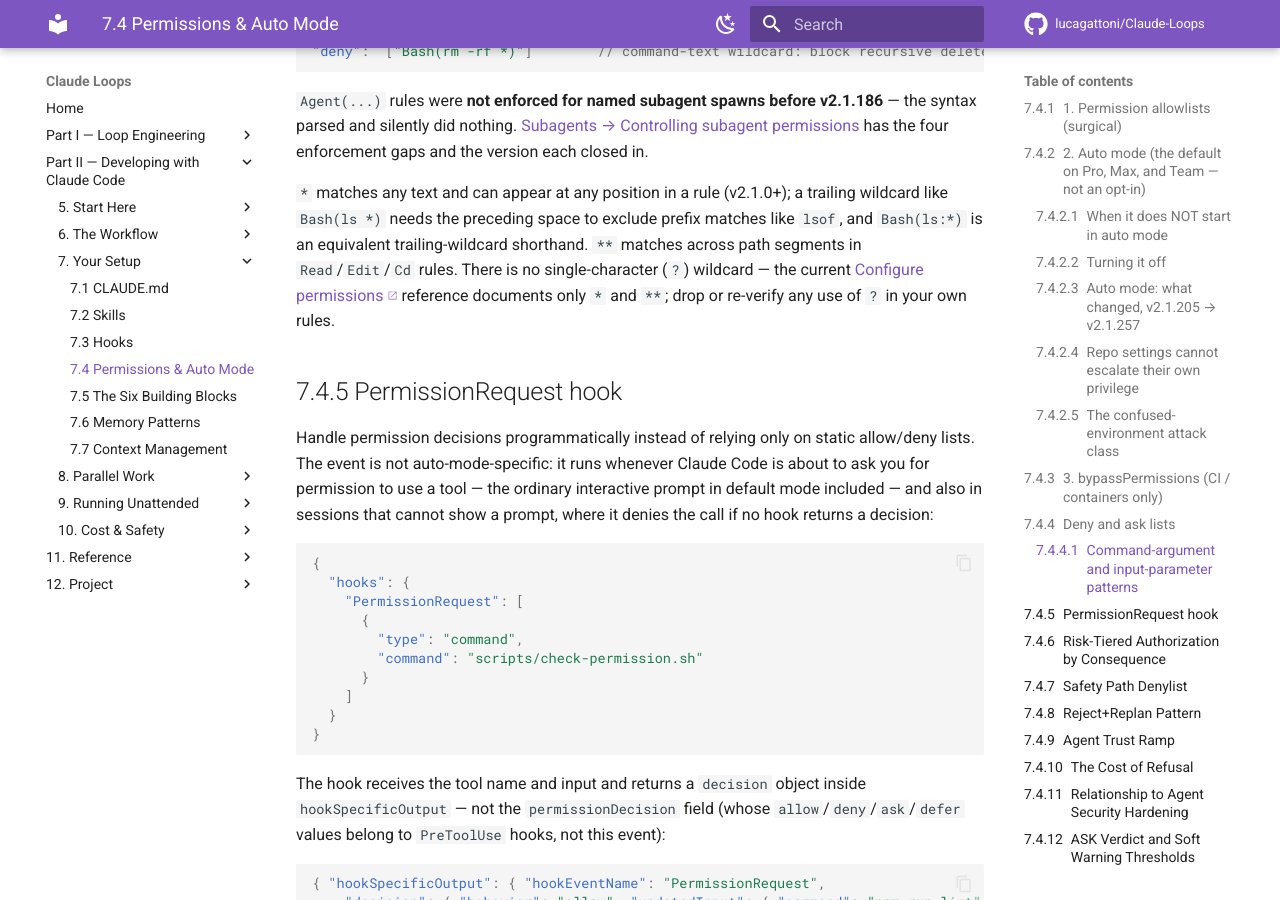
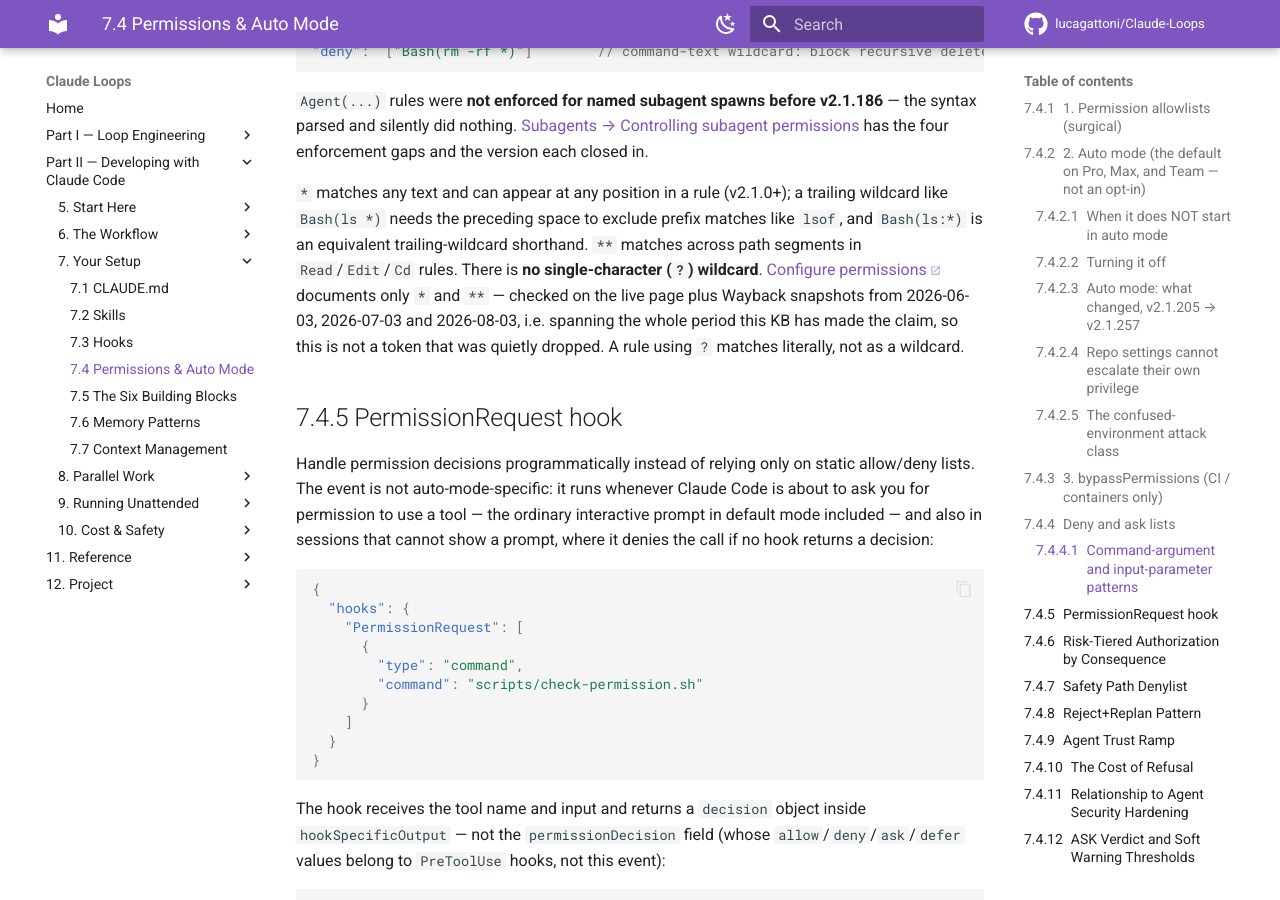
Before and after one commit to lucagattoni/Claude-Loops, an MkDocs documentation site: the page built from docs/08-permissions.md, in a window 1280 px wide and 900 px high, scrolled down 7170 px. Built offline with MkDocs 1.6.1 and Material for MkDocs 9.7.7, drawn with Linux system fonts in a browser that asks for light colours; comment, search, counter and statistics services are not loaded.

Commit message:
Two corrections the C7 completeness critic settled, both re-verified here
- docs/26:103 — the OpenAI 'How agents are transforming work' citation was dated
  Jul 2026. openai.com returns 403 to curl, which is where the sweep stopped; the
  Wayback snapshot (20260904140650) loads and its byline reads 'June 25, 2026'.
  This is the repo's own rule in action: a source that 403s where you looked is not
  a source that is gone.

- docs/08:270 — the '?' wildcard removal was flagged as resting on a current-docs-only
  check, which is the shape of the over-correction this repo has shipped before. Settled
  properly: Wayback snapshots of the permissions reference from 2026-06-03, 2026-07-03
  and 2026-08-03 all document only '*' and '**', spanning the entire period the KB has
  made the claim. The removal stands, and now says what was checked.

The critic's third item (docs/24 'low-confidence findings are logged but suppressed')
needed no action — the C7 pass had already corrected it to the exact wording the critic
independently verified. It was reading pre-edit state.

Co-Authored-By: Claude Opus 5 (1M context) <noreply@anthropic.com>
Claude-Session: https://claude.ai/code/session_0143r6VLrjfhL34xeWGQvHmV

```diff
--- a/docs/08-permissions.md
+++ b/docs/08-permissions.md
@@ -267,7 +267,7 @@ parsed and silently did nothing. [Subagents → Controlling subagent
 permissions](07-subagents.md#controlling-subagent-permissions) has the four enforcement gaps and
 the version each closed in.
 
-`*` matches any text and can appear at any position in a rule (v2.1.0+); a trailing wildcard like `Bash(ls *)` needs the preceding space to exclude prefix matches like `lsof`, and `Bash(ls:*)` is an equivalent trailing-wildcard shorthand. `**` matches across path segments in `Read`/`Edit`/`Cd` rules. There is no single-character (`?`) wildcard — the current [Configure permissions](https://code.claude.com/docs/en/permissions) reference documents only `*` and `**`; drop or re-verify any use of `?` in your own rules.
+`*` matches any text and can appear at any position in a rule (v2.1.0+); a trailing wildcard like `Bash(ls *)` needs the preceding space to exclude prefix matches like `lsof`, and `Bash(ls:*)` is an equivalent trailing-wildcard shorthand. `**` matches across path segments in `Read`/`Edit`/`Cd` rules. There is **no single-character (`?`) wildcard**. [Configure permissions](https://code.claude.com/docs/en/permissions) documents only `*` and `**` — checked on the live page plus Wayback snapshots from 2026-06-03, 2026-07-03 and 2026-08-03, i.e. spanning the whole period this KB has made the claim, so this is not a token that was quietly dropped. A rule using `?` matches literally, not as a wildcard.
 
 ## PermissionRequest hook
 
```
Also changed, not shown: docs/26-factory-model.md (+1 -1 lines).
